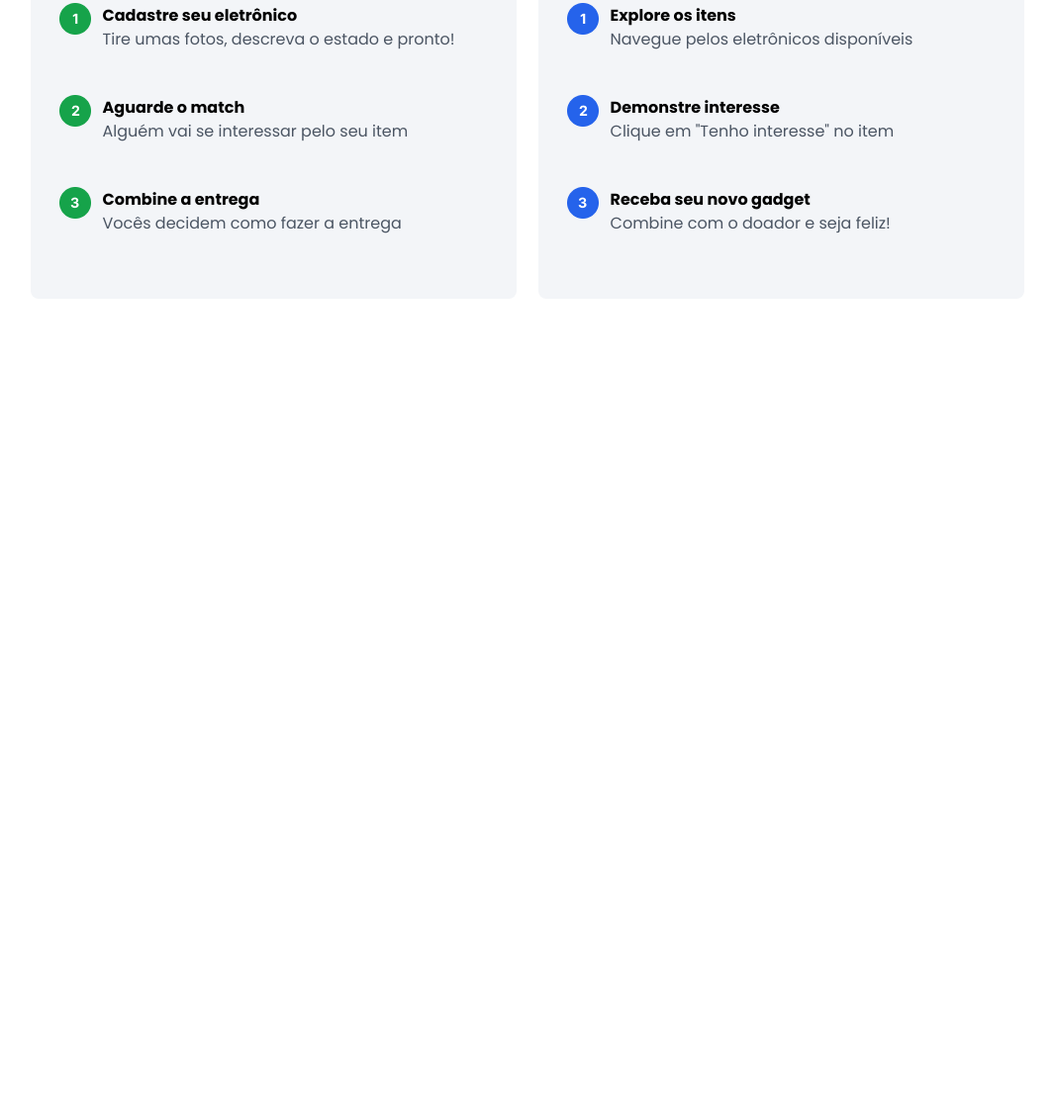
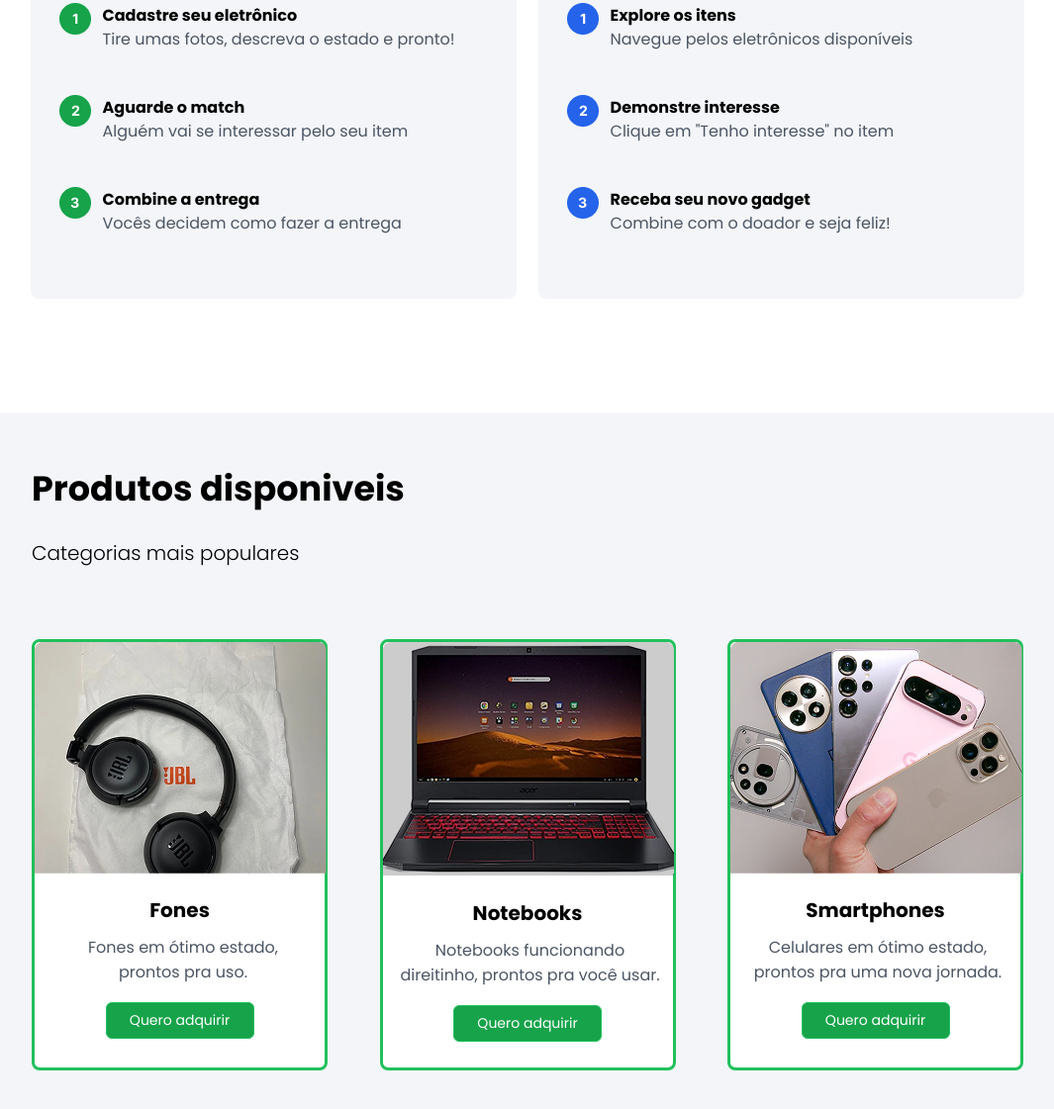
Before and after one commit to Germanovidal/ReciclaTec, a plain HTML site: page index.html in a window 1280 px wide. Shown: the part 1418-2539 px from the top of the page at 99% size, without its empty margins (58-1123 px from the left). Before the commit the page ends 1720 px from the top, so only its background shows below. Drawn offline with Linux system fonts and the light colour scheme.

Commit message:
Adiciona sessão de produtos

```diff
--- a/index.html
+++ b/index.html
@@ -119,8 +119,29 @@
             </div>
         </section>
 
-        <section>
-
+        <section class="container-produtos">
+            <h2>Produtos disponiveis</h2>
+            <h3>Categorias mais populares</h3>
+            <div class="container-produtos-exibicao">
+                <div class="container-produtos-exibicao-produto">
+                    <img src="./img/produto-fone.png" alt="foto de um fone de ouvido jbl">
+                    <h4>Fones</h4>
+                    <p>Fones em ótimo estado, prontos pra uso.</p>
+                    <button>Quero adquirir</button>
+                </div>
+                <div class="container-produtos-exibicao-produto">
+                    <img src="./img/produto-notebook.png" alt="foto de um notebook">
+                    <h4>Notebooks</h4>
+                    <p id="produto-p2">Notebooks funcionando direitinho, prontos pra você usar.</p>
+                    <button>Quero adquirir</button>
+                </div>
+                <div class="container-produtos-exibicao-produto">
+                    <img src="./img/produto-smartphones.png" alt="foto de smartphones">
+                    <h4>Smartphones</h4>
+                    <p id="produto-p3">Celulares em ótimo estado, prontos pra uma nova jornada.</p>
+                    <button>Quero adquirir</button>
+                </div>
+            </div>
         </section>
     </main>
 </body>
--- a/style.scss
+++ b/style.scss
@@ -530,3 +530,85 @@ p{
         font-size: 16px;
     }
 }
+
+.container-produtos{
+    width: 1182px;
+    height: 774px;
+    padding: 50px 90px;
+    background-color: #F3F5F8;
+    font-family: "Poppins", sans-serif;
+
+
+    h2{
+        width: 431px;
+        height: 60px;
+        font-size: 35px;
+    }
+
+    h3{
+        font-size: 20px;
+        font-family: "Poppins", sans-serif;
+        font-weight: 300;
+        margin: 17px 0 72px 0;
+    }
+}
+
+.container-produtos-exibicao{
+    display: flex;
+    justify-content: space-between;
+    font-family: "Poppins", sans-serif;
+
+    .container-produtos-exibicao-produto{
+        border: solid;
+        border-width: 3px;
+        border-color: #21C05C;
+        border-radius: 8px;
+        width: 299px;
+        height: 436px;
+        background-color: #FFFFFF;
+        flex-direction: column;
+        text-align: center;
+    }
+
+    h4{
+        font-size: 20px;
+        margin: 15px 0 10px 0;
+    }
+
+    p{
+        width: 222px;
+        height: 47px;
+        font-size: 16px;
+        margin: 0 38px 21px 39px;
+    }
+
+    #produto-p2{
+        width: 268px;
+        height: 47px;
+        margin: 0 15px 21px 15px;
+    }
+
+    #produto-p3{
+        width: 274px;
+        height: 47px;
+        margin: 0 12px 21px 12px;
+    }
+
+    button{
+        width: 150px;
+        height: 37px;
+        border-radius: 6px;
+        border: solid;
+        border-width: 1px;
+        border-color: #21C05C;
+        background-color: #16A34A;
+        color: white;
+        font-family: "Poppins", sans-serif;
+        font-size: 14px;
+        cursor: pointer;
+    }
+
+    button:hover{
+        background-color: #21C05C;
+    }
+}
```
Also changed, not shown: img/produto-fone.png (added), img/produto-notebook.png (added), img/produto-smartphones.png (added), style.css, 1 other file.
